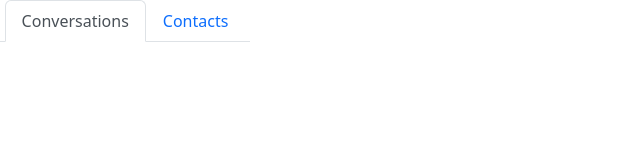
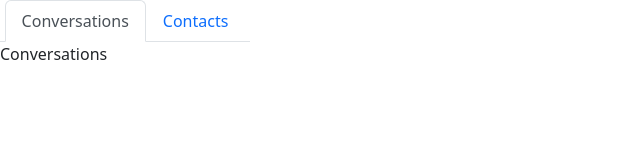
Before and after one commit to tyler94flynn/chat-app, a React (Create React App) app in the folder client/: page / in a window 1280 px wide. Both pictures are taken after typing "Sample" into the empty fields and a click on the button "Login". Shown: the top 160 px of the page, without its empty margins (0-640 px from the left). Built offline with nearby package versions, Linux system fonts and the light colour scheme.

Commit message:
conversations & contacts tab pages added 17:00

```diff
--- /dev/null
+++ b/client/src/components/Contacts.js
@@ -0,0 +1,7 @@
+import React from 'react'
+
+export default function Contacts() {
+  return (
+    <div>Contacts</div>
+  )
+}
--- /dev/null
+++ b/client/src/components/Conversations.js
@@ -0,0 +1,7 @@
+import React from 'react'
+
+export default function Conversations() {
+  return (
+    <div>Conversations</div>
+  )
+}
--- a/client/src/components/Sidebar.js
+++ b/client/src/components/Sidebar.js
@@ -1,5 +1,7 @@
 import { React, useState } from 'react'
 import { Tab, Nav } from 'react-bootstrap'
+import Conversations from './Conversations'
+import Contacts from './Contacts'
 
 const CONVERSATIONS_KEY = 'conversations'
 const CONTACTS_KEY = 'contacts'
@@ -17,6 +19,14 @@
                     <Nav.Link eventKey={CONTACTS_KEY}>Contacts</Nav.Link>
                 </Nav.Item>
             </Nav>
+            <Tab.Content className='border-right overflow-auto'>
+                <Tab.Pane eventKey={CONVERSATIONS_KEY}>
+                    <Conversations />
+                </Tab.Pane>
+                <Tab.Pane eventKey={CONTACTS_KEY}>
+                    <Contacts />
+                </Tab.Pane>
+            </Tab.Content>
         </Tab.Container>
     </div>
   )
```
